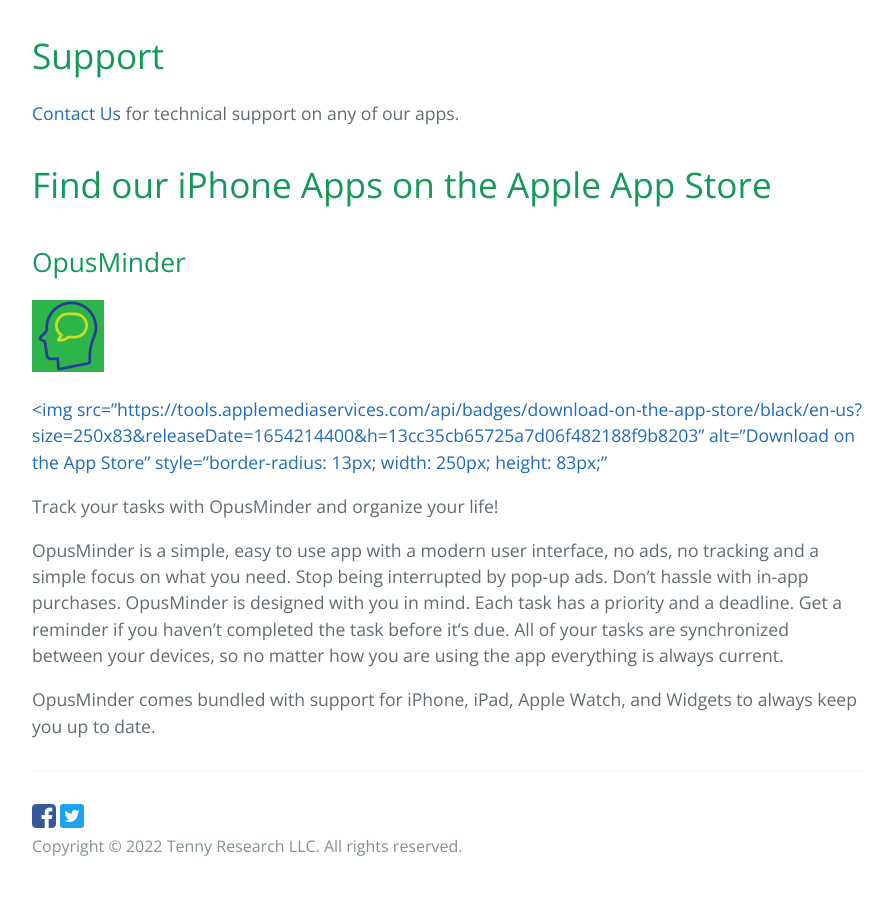
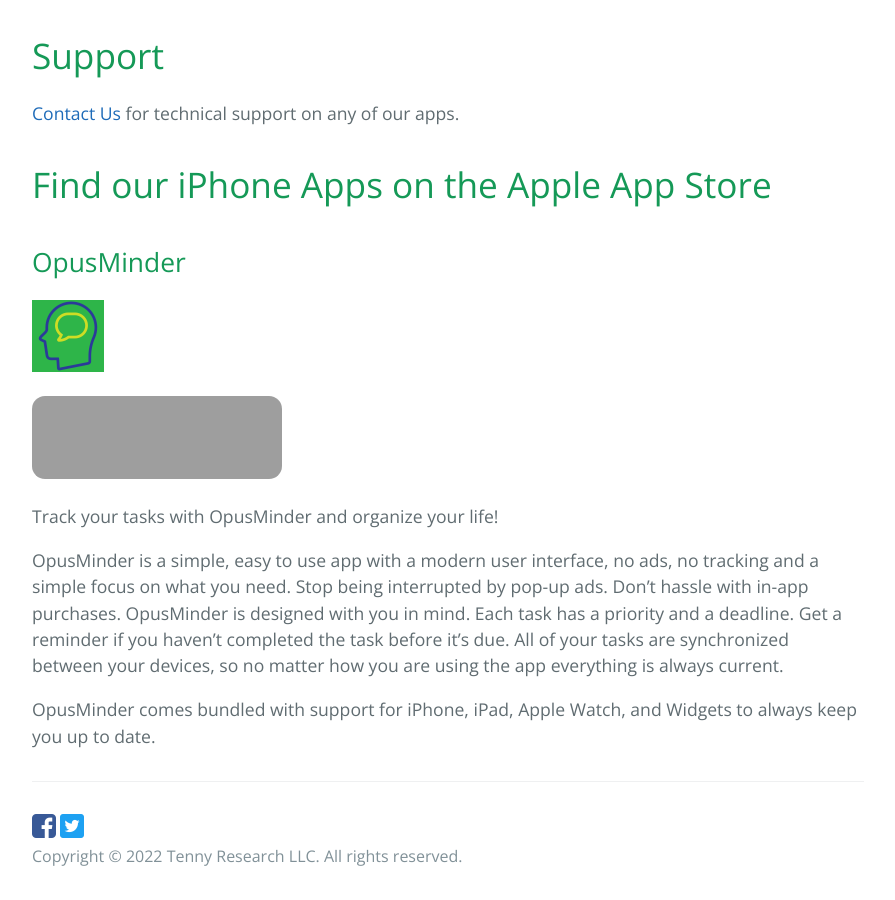
Before and after one commit to ltenny/ltenny.github.io, a Jekyll site: the page built from index.md, in a window 1280 px wide and 900 px high, scrolled down 577 px. Shown: the whole window, without its empty margins (192-1087 px from the left). Built offline with Jekyll 4.4.1, drawn with Linux system fonts in a browser that asks for light colours; our own code applies the rules of GitHub Pages for plain Markdown files; grey boxes are pictures that could not be loaded.

Commit message:
updated app link

```diff
--- a/index.md
+++ b/index.md
@@ -17,7 +17,8 @@ We believe privacy is a human right. More details about our privacy policy can b
 
 [<img alt="OpusMinder" src="images/opusminder.png"/>](https://apps.apple.com/us/app/opusminder/id1626523449)
 
-[<img src="https://tools.applemediaservices.com/api/badges/download-on-the-app-store/black/en-us?size=250x83&amp;releaseDate=1654214400&h=13cc35cb65725a7d06f482188f9b8203" alt="Download on the App Store" style="border-radius: 13px; width: 250px; height: 83px;"](https://apps.apple.com/us/app/opusminder/id1626523449?itsct=apps_box_badge&amp;itscg=30200" style="display: inline-block; overflow: hidden; border-radius: 13px; width: 250px; height: 83px;")
+[<img src="https://tools.applemediaservices.com/api/badges/download-on-the-app-store/black/en-us?size=250x83&amp;releaseDate=1654214400&h=13cc35cb65725a7d06f482188f9b8203" alt="Download on the App Store" style="border-radius: 13px; width: 250px; height: 83px;"/>](https://apps.apple.com/us/app/opusminder/id1626523449?itsct=apps_box_badge&amp;itscg=30200" style="display: inline-block; overflow: hidden; border-radius: 13px; width: 250px; height: 83px;")
+
 
 Track your tasks with OpusMinder and organize your life!
 
```
